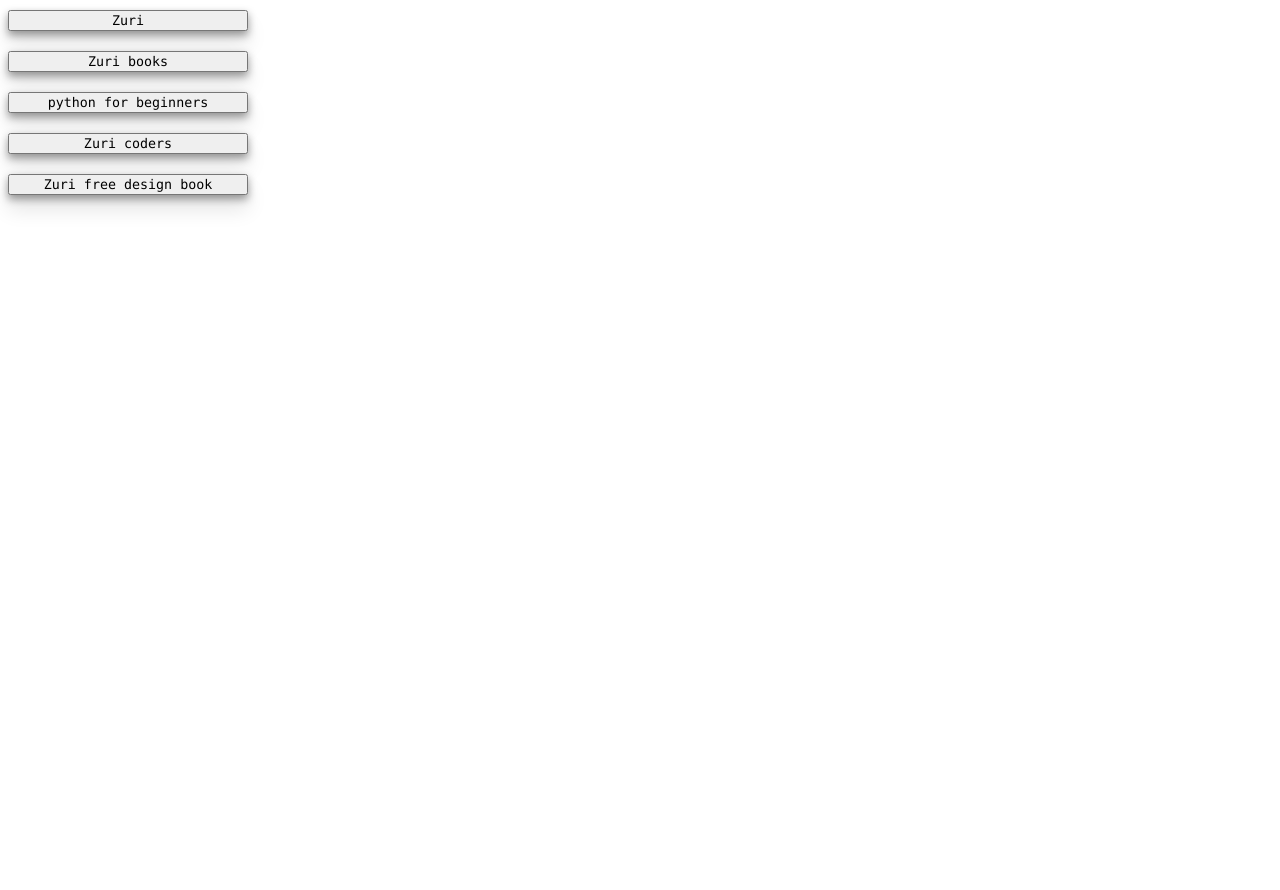
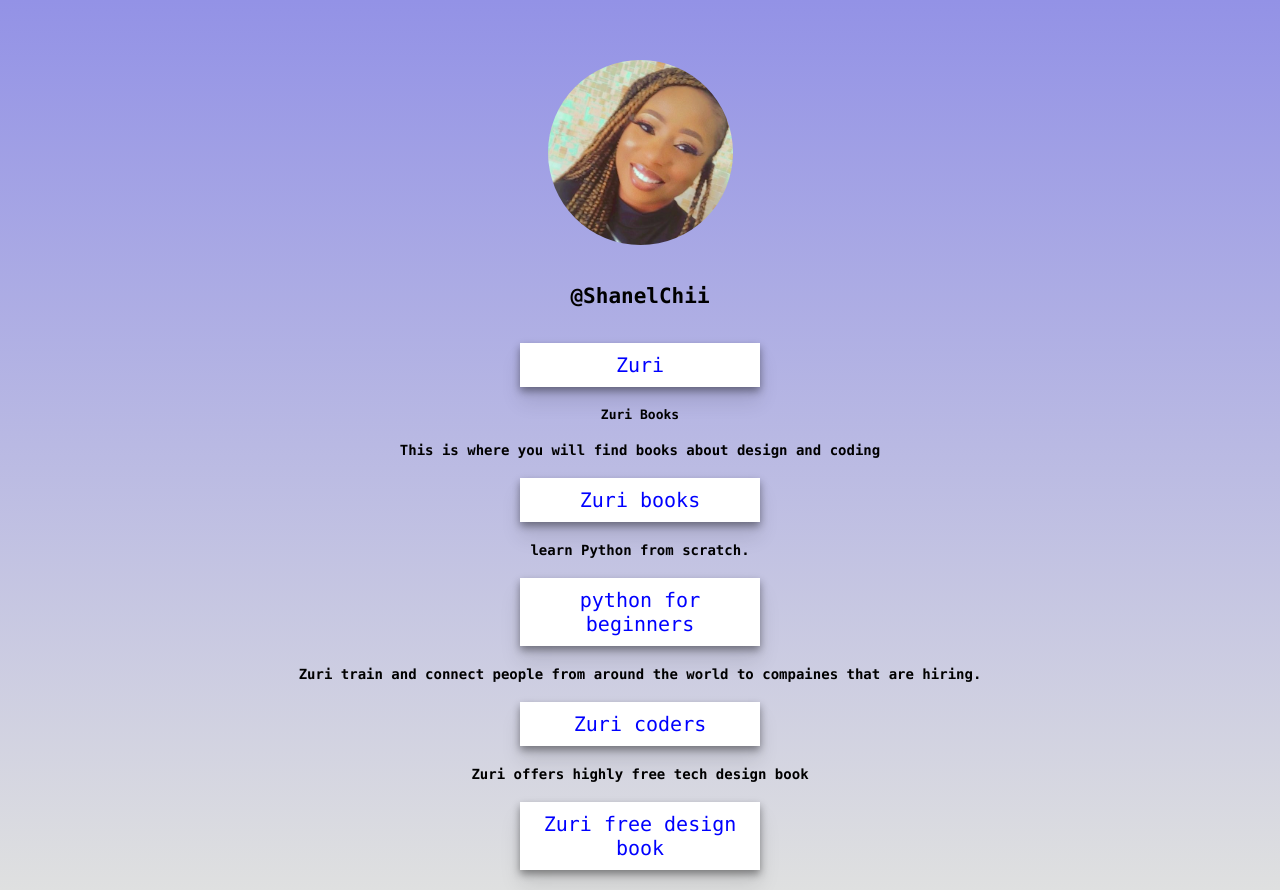
Before and after one commit to shannychi/my-linktree, a React (Create React App) app: page / in a window 1280 px wide. Before the commit the page ends 800 px from the top, so only its background shows below. Built offline with nearby package versions, Linux system fonts and the light colour scheme.

Commit message:
made component

```diff
--- a/src/App.css
+++ b/src/App.css
@@ -1,38 +1,11 @@
-.App {
-  text-align: center;
+body {
+  background-image: linear-gradient(to bottom, rgb(147, 146, 230), rgb(223, 224, 224))
 }
 
-.App-logo {
-  height: 40vmin;
-  pointer-events: none;
+html {
+  min-height: 100%;
+  -webkit-background-size: cover;
+  -moz-background-size: cover;
+  -o-background-size: cover;
+  background-size: cover;
 }
-
-@media (prefers-reduced-motion: no-preference) {
-  .App-logo {
-    animation: App-logo-spin infinite 20s linear;
-  }
-}
-
-.App-header {
-  background-color: #282c34;
-  min-height: 100vh;
-  display: flex;
-  flex-direction: column;
-  align-items: center;
-  justify-content: center;
-  font-size: calc(10px + 2vmin);
-  color: white;
-}
-
-.App-link {
-  color: #61dafb;
-}
-
-@keyframes App-logo-spin {
-  from {
-    transform: rotate(0deg);
-  }
-  to {
-    transform: rotate(360deg);
-  }
-}
--- a/src/App.js
+++ b/src/App.js
@@ -1,33 +1,55 @@
 import React from "react";
 import LinkButton from "./component/LinkButton";
+import TextBanner from "./component/TextBanner";
+import Pic from "./component/pic";
+import Picture from "./IMG_0036.JPG"
 import './App.css';
 
 function App() {
   return (
-    <div>
+    <div  style={{ textAlign: "center"}}>
+         <Pic
+          picture={Picture}
+         />
+
+         <TextBanner
+         title="@ShanelChii"
+         />
+
       <LinkButton
       name= "Zuri"
       link="https://training.zuri.team/"
+      id="btn__zuri"
       />
 
 <LinkButton
       name= "Zuri books"
       link="http://books.zuri.team"
+      title="Zuri Books"
+      text="This is where you will find books about design and coding"
+      id="books"
       />
 
 <LinkButton
       name= "python for beginners"
       link="https://books.zuri.team"
+      text="learn Python from scratch."
+      id="book__python"
+      ref_id="chiSharon"
       />
 
 <LinkButton
       name= "Zuri coders"
       link="https://background.zuri.team"
+      text="Zuri train and connect people from around the world to compaines that are hiring."
+      id="pitch"
       />
 
 <LinkButton
       name= "Zuri free design book"
       link="https://training.zuri.team/"
+      text="Zuri offers highly free tech design book"
+      id="book__design"
       />
     </div>
   );
--- a/src/component/LinkButton.js
+++ b/src/component/LinkButton.js
@@ -5,7 +5,10 @@ const LinkButton = props => {
         name,
         title,
         link,
-        logo
+        text,
+        id,
+        ref_id
+
     } = props
 
     const myStyles = ({
@@ -17,22 +20,40 @@ const LinkButton = props => {
         btnText: {
             fontFamily: "Monaco",
             margin: "10px",
-            fontSize: "15px",
-            color: "white",
+            fontSize: "13px",
+            color: "#F44FA",
 
         },
         btn: {
             boxShadow: "0 4px 8px 0 rgba(0, 0, 0, 0.4), 0 15px 20px 0 rgba(0, 0, 0, 0.1)",
             fontFamily: "Monaco",
-            width: "15rem"
+            width: "15rem",
+            padding: "10px 10px",
+            fontSize:"20px",
+            cursor: "pointer",
+            backgroundColor: "#fff",
+            border: "none",
+            borderRaduis: "5px",
+            color: "blue"
+
+        },
+
+
+        text: {
+            fontFamily: "Monaco",
+            fontWeight: "bold",
+            margin: "20px",
+            fontSize: "14px",
+            color: "black"
         }
     })
 
     return (
         <div style={myStyles.myMargin}>
             <h3 style={myStyles.btnText}>{title}</h3>
+            <h1 style={myStyles.text}>{text}</h1>
             <a  href={link}>
-            <button style={myStyles.btn} color="blue" class="btn btn-danger btn-lg btn-block" target="blank" type="submit">{logo} {name}</button>
+            <button style={myStyles.btn} ref_id={ref_id} id={id} class="btn btn-danger btn-lg btn-block" target="blank" type="submit">{name}</button>
             </a>
         </div>
     )
--- /dev/null
+++ b/src/component/TextBanner.js
@@ -0,0 +1,37 @@
+import React from 'react'
+
+const TextBanner = props => {
+    const {
+        title,
+        text
+    } = props
+
+    const myStyles = ({
+        title: {
+            fontFamily: "Monaco",
+            fontWeight: "bold",
+            margin: "20px",
+            fontSize: "21px",
+            color: "black",
+        },
+        headline: {
+            fontFamily: "Monaco",
+            margin: "20px",
+            fontSize: "15px",
+            color: "white"
+        },
+        box: {
+            marginBottom: "35px",
+        }
+    })
+
+
+    return (
+        <div style={myStyles.box}>
+            <h1 style={myStyles.title}>{title}</h1>
+            <p style={myStyles.headline}>{text}</p>
+        </div>
+    )
+}
+
+export default TextBanner
--- /dev/null
+++ b/src/component/pic.js
@@ -0,0 +1,33 @@
+import React from 'react'
+
+const ProfilePic = props => {
+    const {
+        name,
+        picture,
+        alt
+    } = props
+
+    const myStyles = ({
+        title: {
+            fontFamily: "Monaco",
+            fontWeight: "bold",
+            marginTop: "45px",
+            fontSize: "25px",
+            color: "white",
+        },
+        pic: {
+            maxHeight: "185px",
+            borderRadius: "200px",
+            margin: "15px"
+        }
+    })
+
+    return (
+        <div>
+            <h1 style={myStyles.title}>{name}</h1>
+            <img style={myStyles.pic} alt={alt} src={picture} />
+        </div>
+    )
+}
+
+export default ProfilePic
```
Also changed, not shown: src/IMG_0036.JPG (added).
